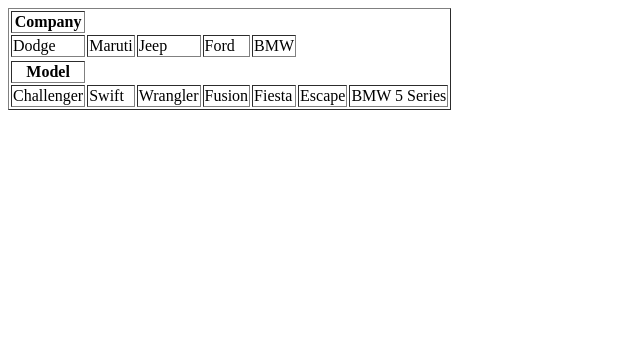
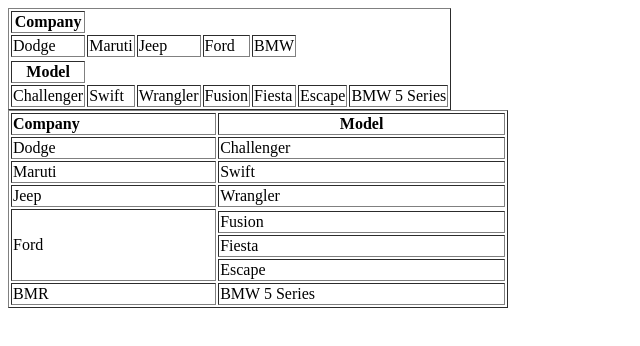
Before and after one commit to awonlieh/webdev, a plain HTML site: page A4.html in a window 1280 px wide. Shown: the whole page, without its empty margins (0-640 px from the left). Drawn offline with Linux system fonts and the light colour scheme.

Commit message:
Table walkthrough

```diff
--- a/A4.html
+++ b/A4.html
@@ -29,4 +29,46 @@
         <td>BMW 5 Series</td>
         </tr>
     </table>
+
+
+    <table width=500 border="1px">
+        <thead>
+            <td><strong>Company</strong></td>
+            <th>Model</th>
+        </thead>
+        <tbody>
+            <tr>
+                <td>Dodge</td>
+                <td>Challenger</td>
+            </tr>
+
+            <tr>
+                <td>Maruti</td>
+                <td>Swift</td>
+            </tr>
+
+            <tr>
+                <td>Jeep</td>
+                <td>Wrangler</td>
+            </tr>
+
+            <tr>
+                <td rowspan="4">Ford</td>
+            </tr>
+            <tr>
+                <td>Fusion</td>
+            </tr>
+            <tr>
+                <td>Fiesta</td>
+            </tr>
+            <tr>
+                <td>Escape</td>
+            </tr>
+            <tr>
+                <td>BMR</td>
+                <td>BMW 5 Series</td>
+            </tr>
+
+        </tbody>
+    </table>
 </body>
```
